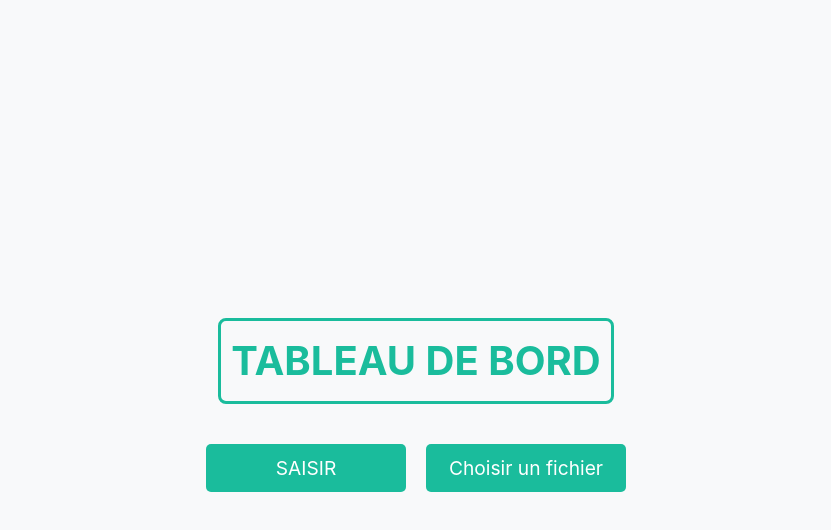
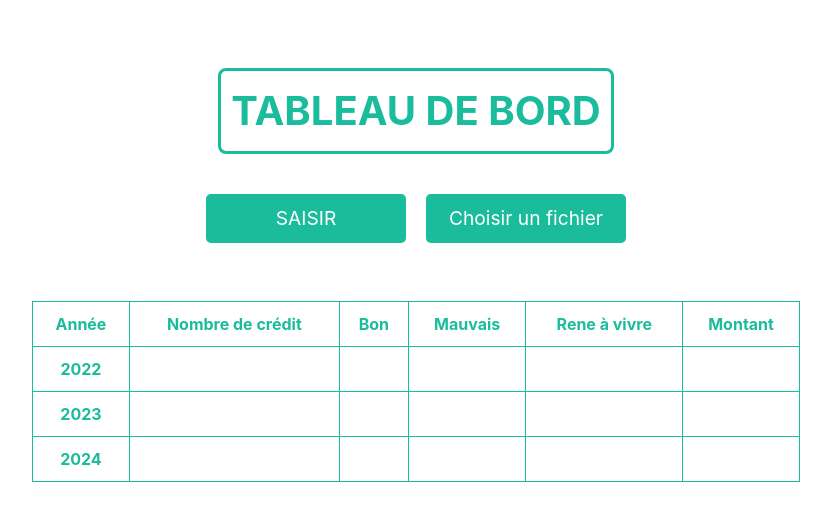
Before and after one commit to Siluearsene/front-auth-scoring, an Angular app: page /dashboard in a window 1280 px wide. Shown: the top 530 px of the page, without its empty margins (224-1055 px from the left). Built offline with nearby package versions, Linux system fonts and the light colour scheme.

Commit message:
ajout du tableau et du bouton predict

```diff
--- a/src/app/dashbaord/dashbaord.component.css
+++ b/src/app/dashbaord/dashbaord.component.css
@@ -4,7 +4,7 @@
     flex-direction: column;
     justify-content: center;
     align-items: center;
-    min-height: 100vh; /* Pour occuper toute la hauteur de la page */
+    /* min-height: 100vh; Pour occuper toute la hauteur de la page */
     background-color: #f8f9fa; /* Couleur de fond blanc cassé */
     color: #1abc9c; /* Vert pour le texte */
 }
@@ -58,3 +58,24 @@
     width: 200px; /* Ajustez la largeur pour qu'elle corresponde à celle du bouton SAISIR */
     text-align: center;
 }
+.table {
+    width: 60%; /* Diminuez la largeur du tableau */
+    margin-left: auto;
+    margin-right: auto; /* Centre le tableau horizontalement */
+}
+
+.table-bordered {
+    border: 1px solid #1abc9c; /* Ajuster la bordure du tableau si nécessaire */
+}
+
+tr>th{
+    border:1px solid #1abc9c;
+    color:#1abc9c;
+}
+
+th, td {
+    border:1px solid #1abc9c;
+    text-align: center; /* Centre le texte dans les cellules */
+    vertical-align: middle; /* Aligne verticalement au milieu */
+    padding: 10px; /* Ajouter du padding pour rendre les cellules plus espacées */
+}
--- a/src/app/dashbaord/dashbaord.component.html
+++ b/src/app/dashbaord/dashbaord.component.html
@@ -1,5 +1,5 @@
 
-<div class="body container d-flex flex-column justify-content-center align-items-center min-vh-100">
+<div class="body container d-flex flex-column justify-content-center align-items-center mt-5" style="background-color: white;">
     <div class="text-center">
         <div class="dashboard-title">
             TABLEAU DE BORD
@@ -13,3 +13,43 @@
         </label>
     </div>
 </div>
+<div class="mt-5">
+    <table class="table table-bordered ms-5 me-5">
+        <thead>
+            <tr>
+                <th scope="col">Année</th>
+                <th scope="col">Nombre de crédit</th>
+                <th scope="col">Bon</th>
+                <th scope="col">Mauvais</th>
+                <th scope="col">Rene à vivre</th>
+                <th scope="col">Montant</th>
+            </tr>
+        </thead>
+        <tbody>
+            <tr>
+                <th scope="row">2022</th>
+                <td></td>
+                <td></td>
+                <td></td>
+                <td></td>
+                <td></td>
+            </tr>
+            <tr>
+                <th scope="row">2023</th>
+                <td></td>
+                <td></td>
+                <td></td>
+                <td></td>
+                <td></td>
+            </tr>
+            <tr>
+                <th scope="row">2024</th>
+                <td></td>
+                <td></td>
+                <td></td>
+                <td></td>
+                <td></td>
+            </tr>
+        </tbody>
+        </table>
+</div>
--- a/src/app/saisir/saisir.component.css
+++ b/src/app/saisir/saisir.component.css
@@ -36,3 +36,17 @@
     color: #1abc9c;
     font-size: 1.2rem; /* Slightly larger font for the legend */
 }
+.btn-predict {
+    background-color: #1abc9c; /* Couleur de fond verte */
+    color: white; /* Couleur du texte en blanc */
+    border: none;
+    padding: 12px 24px; /* Taille du bouton */
+    font-size: 1.2rem; /* Taille du texte */
+    border-radius: 5px;
+    cursor: pointer;
+    margin-top: 20px; /* Espacement au-dessus du bouton */
+}
+
+.btn-predict:hover {
+    background-color: #16a085; /* Couleur de fond légèrement plus foncée au survol */
+}
--- a/src/app/saisir/saisir.component.html
+++ b/src/app/saisir/saisir.component.html
@@ -93,6 +93,9 @@
                 </div>
             </div>
         </div>
+        <div class="form-actions text-end">
+            <button type="button" class="btn btn-predict">Predict</button>
+        </div>
         <div class="form-legend">
             <p>Légende : Tous les champs sont obligatoires.</p>
         </div>
```
